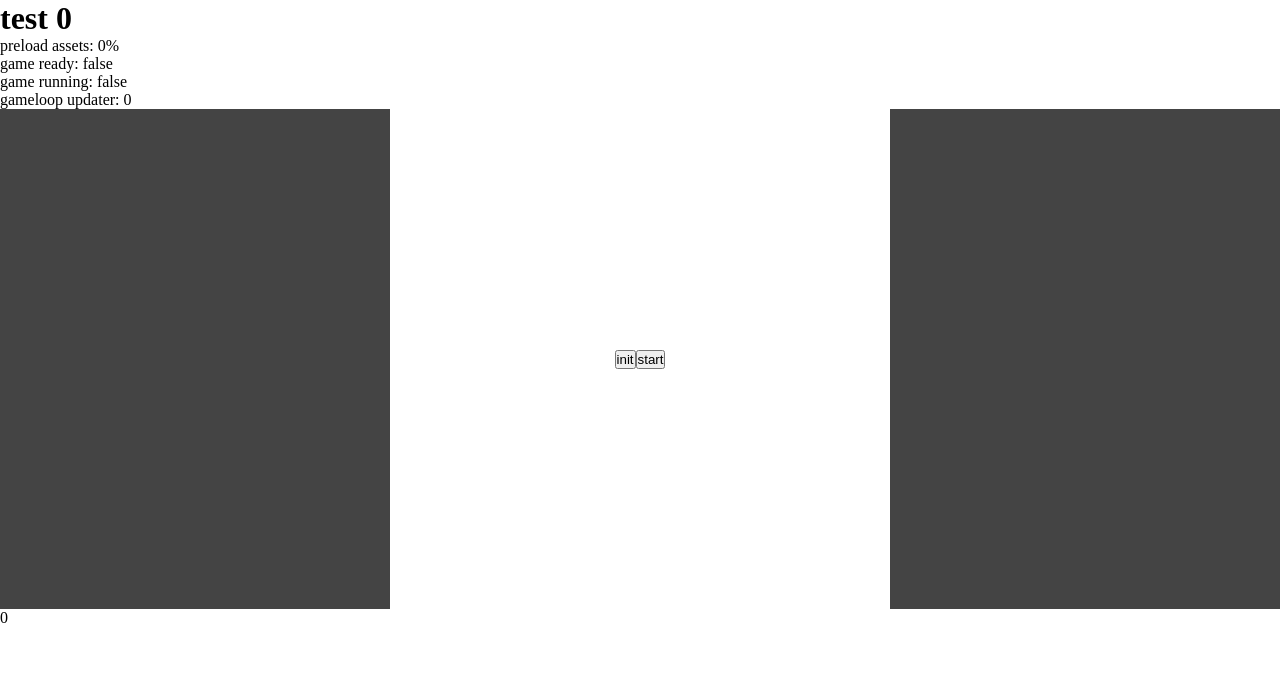
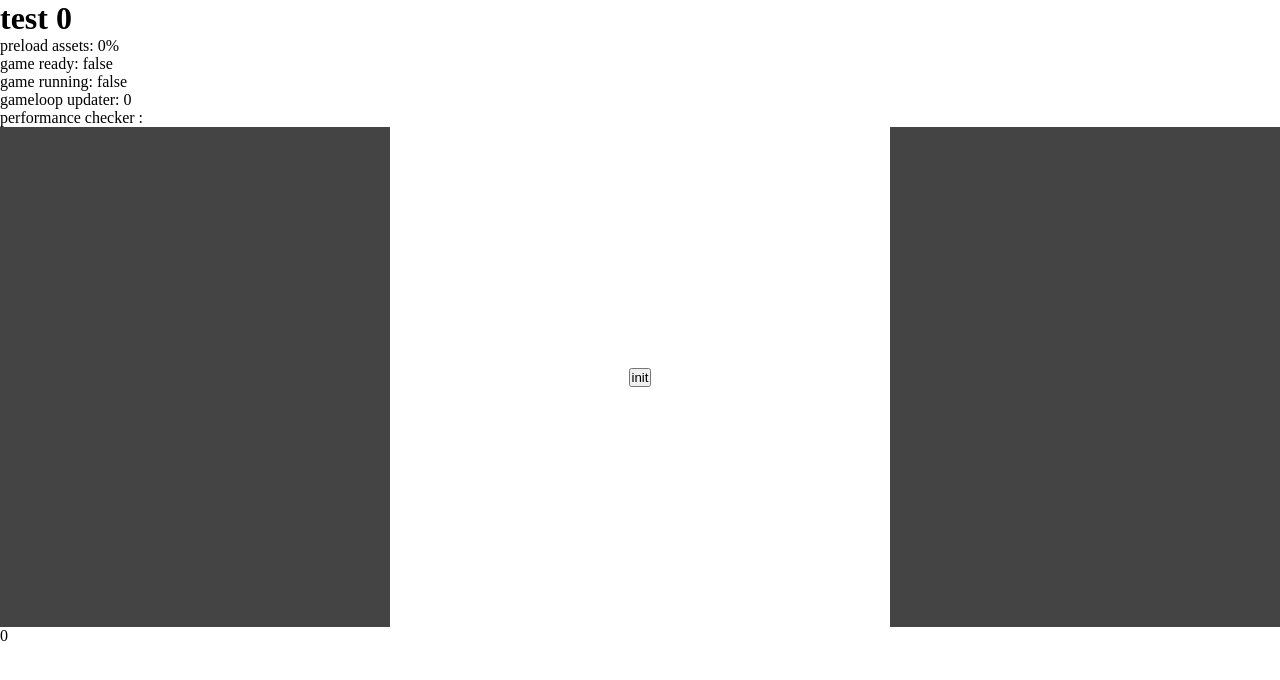
Before and after one commit to shawn-dev-5790/project-game-engine-ts, a React (Vite) app: page / in a window 1280 px wide. Shown: the top 680 px of the page. Built offline with nearby package versions, Linux system fonts and the light colour scheme.

Commit message:
feat: :art: 퍼포먼스 체커 추가

```diff
--- a/src/App.tsx
+++ b/src/App.tsx
@@ -38,23 +38,27 @@ export default function App() {
         <p>game ready: {String(isReady)}</p>
         <p>game running: {String(isRunning)}</p>
         <p>gameloop updater: {updater}</p>
+        <p>
+          performance checker : {sessionStorage.getItem("performanceChecker")}
+        </p>
       </div>
       <main className="wrap">
         <canvas id="screen" width={500} height={500}></canvas>
         <div className="ui">
-          {isRunning ? (
+          {!isRunning && preloadPercent !== 100 && (
+            <button onClick={() => EventManager.emit("ready", null)}>
+              init
+            </button>
+          )}
+          {!isRunning && preloadPercent === 100 && (
+            <button onClick={() => EventManager.emit("start", null)}>
+              start
+            </button>
+          )}
+          {isRunning && (
             <button onClick={() => EventManager.emit("stop", null)}>
               stop
             </button>
-          ) : (
-            <>
-              <button onClick={() => EventManager.emit("ready", null)}>
-                init
-              </button>
-              <button onClick={() => EventManager.emit("start", null)}>
-                start
-              </button>
-            </>
           )}
         </div>
       </main>
--- a/src/engine/GameLoop.ts
+++ b/src/engine/GameLoop.ts
@@ -1,4 +1,5 @@
 import Dummy from "../entity/Dummy";
+import { performanceChecker } from "../util/performanceChecker";
 import Renderer from "./Renderer";
 import Time from "./Time";
 import EventManager from "./manager/EventManager";
@@ -35,6 +36,7 @@ export default class GameLoop {
     // 게임 루프 중단
   }
 
+  @performanceChecker
   private loop(frame: number = 0) {
     if (!this.running) return;
 
--- a/src/engine/manager/AssetManager.ts
+++ b/src/engine/manager/AssetManager.ts
@@ -10,14 +10,6 @@ class AssetManager {
   private images: Map<string, HTMLImageElement> = new Map();
   private reqLoadCnt: number = 0;
   private sucLoadCnt: number = 0;
-
-  /**
-   * 클래스 초기화를 위한 내부 메서드입니다.
-   * ASSETS에서 정의된 자원들을 비동기적으로 로드합니다.
-   */
-  private init(): void {
-    for (const asset of ASSETS) this.load(asset.name, asset.path);
-  }
 
   /**
    * 요청된 자원 로드 횟수를 자동으로 증가시키는 내부 메서드입니다.
@@ -37,7 +29,13 @@ class AssetManager {
     if (AssetManager.instance) {
       throw new Error("싱글톤 클래스입니다. getInstance 메소드를 사용하세요");
     }
-    this.init();
+  }
+  /**
+   * 클래스 초기화를 위한 내부 메서드입니다.
+   * ASSETS에서 정의된 자원들을 비동기적으로 로드합니다.
+   */
+  public init(): void {
+    for (const asset of ASSETS) this.load(asset.name, asset.path);
   }
 
   /**
--- a/src/engine/manager/GameManager.ts
+++ b/src/engine/manager/GameManager.ts
@@ -1,4 +1,5 @@
 import GameLoop from "../GameLoop";
+import AssetManager from "./AssetManager";
 
 /**
  * 게임 매니저 클래스입니다.
@@ -46,6 +47,7 @@ class GameManager {
    */
   public init(canvas: HTMLCanvasElement, fps: number, speed: number) {
     this.gameLoop = new GameLoop(canvas, fps, speed);
+    if (AssetManager.percentLoaded !== 100) AssetManager.init();
   }
 
   /**
--- /dev/null
+++ b/src/util/performanceChecker.ts
@@ -0,0 +1,36 @@
+/* eslint-disable @typescript-eslint/no-explicit-any */
+
+function calculatePerformancePercentage(exec: number, fps: number): string {
+  const percentage = Math.ceil((exec / (1000 / fps)) * 100);
+  return percentage.toFixed(0);
+}
+
+export function performanceChecker(
+  target: any,
+  key: string,
+  descriptor: PropertyDescriptor
+): PropertyDescriptor {
+  const origin = descriptor.value;
+
+  descriptor.value = function (...args: any[]) {
+    const start = performance.now(); // 측정 시작
+    const result = origin.apply(this, args);
+    const end = performance.now(); // 측정 종료
+    const exec = end - start;
+
+    sessionStorage.setItem(
+      "performanceChecker",
+      [
+        `${target.constructor.name}.${key}`,
+        `exec:${exec.toFixed(2)}`,
+        `144fps:${calculatePerformancePercentage(exec, 144)}%`,
+        `60fps:${calculatePerformancePercentage(exec, 60)}%`,
+        `30fps:${calculatePerformancePercentage(exec, 30)}%`,
+      ].join(" | ")
+    );
+
+    return result;
+  };
+
+  return descriptor;
+}
--- a/tsconfig.json
+++ b/tsconfig.json
@@ -18,7 +18,10 @@
     "strict": true,
     "noUnusedLocals": true,
     "noUnusedParameters": true,
-    "noFallthroughCasesInSwitch": true
+    "noFallthroughCasesInSwitch": true,
+
+    /* Custom settings */
+    "experimentalDecorators": true
   },
   "include": ["src"],
   "references": [{ "path": "./tsconfig.node.json" }]
```
